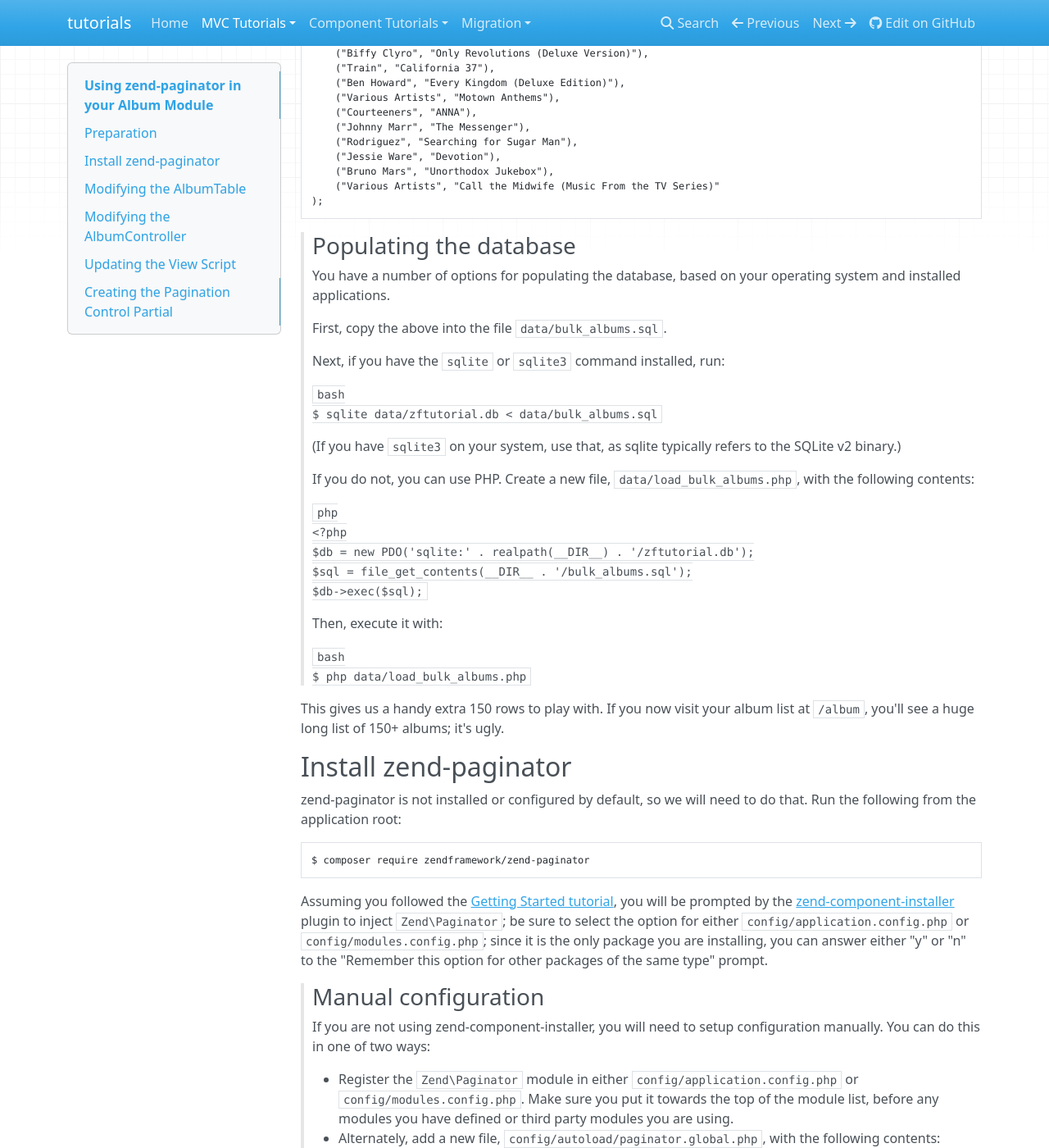
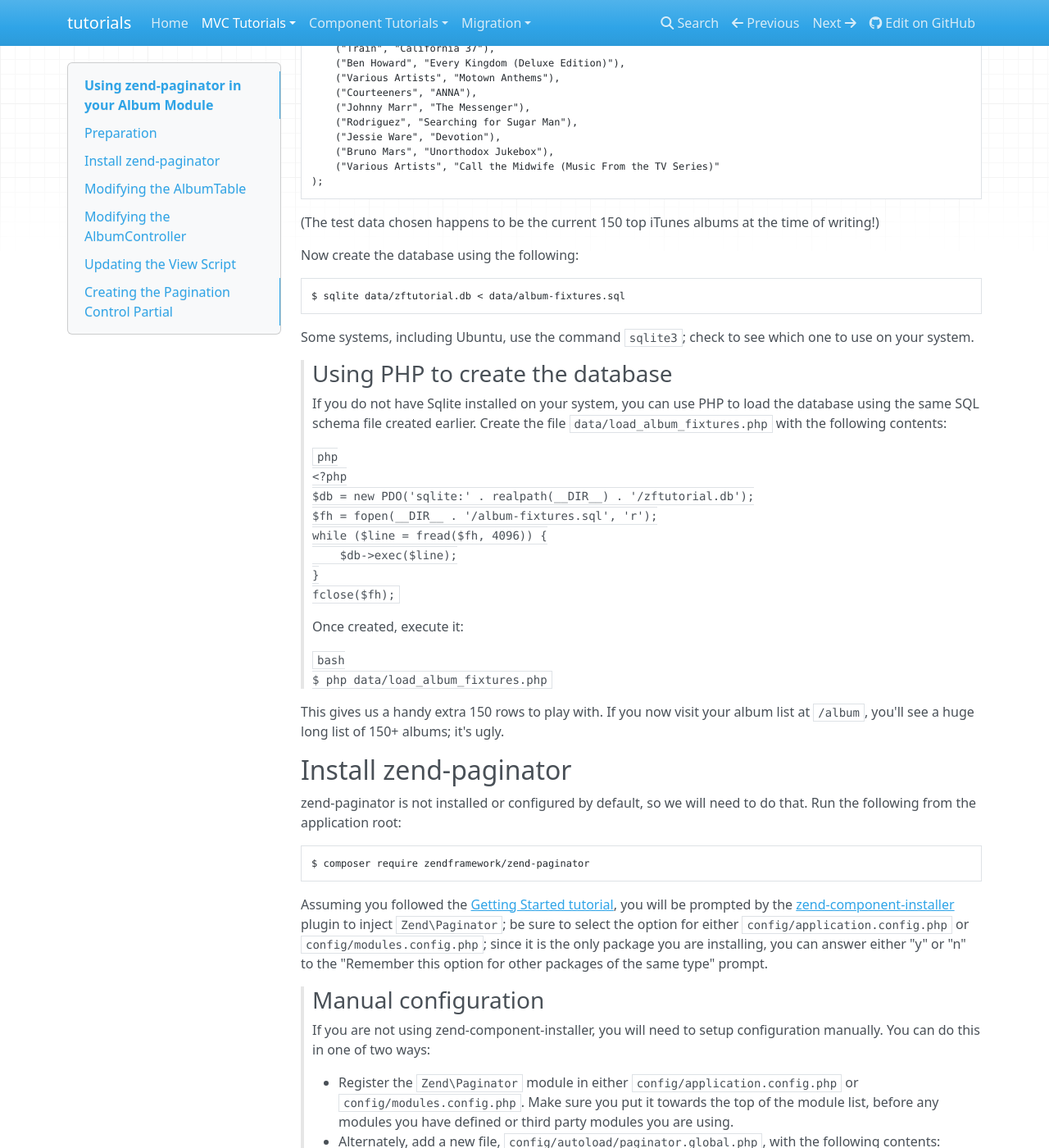
Before and after one commit to laminas/tutorials, an MkDocs documentation site: the page built from doc/book/pagination.md, in a window 1280 px wide and 1400 px high, scrolled down 3312 px. Shown: the whole window at 82% size. Built offline with MkDocs 1.6.1, drawn with Linux system fonts in a browser that asks for light colours; nearby versions of some CDN libraries; old or Windows-style settings are respelled for this version of MkDocs; some of the changed text lies outside the part shown.

Commit message:
Import data the same way as in the database and models tutorial

````diff
--- a/doc/book/pagination.md
+++ b/doc/book/pagination.md
@@ -5,7 +5,6 @@
 > Update to:
 >
 > - follow the changes in the user-guide
-> - use SQLite-compatible SQL syntax, and provide a script for inserting the data
 
 In this tutorial, we will use the [zend-paginator component](https://zendframework.github.io/zend-paginator/intro/)
 to add a handy pagination controller to the bottom of the album list.
@@ -21,9 +20,8 @@
 
 ## Preparation
 
-In order for us to have lots of albums in our database, you'll need to run the
-following SQL insert statement to insert the current 150 top iTunes albums (at
-the time of writing!):
+As before, we are going to use Sqlite, via PHP's PDO driver. Create a text file
+data/album-fixtures.sql with the following contents:
 
 ```sql
 INSERT INTO "album" ("artist", "title")
@@ -181,36 +179,38 @@
 );
 ```
 
-> ### Populating the database
+(The test data chosen happens to be the current 150 top iTunes albums at the
+time of writing!)
+
+Now create the database using the following:
+
+```bash
+$ sqlite data/zftutorial.db < data/album-fixtures.sql
+```
+
+Some systems, including Ubuntu, use the command `sqlite3`; check to see which
+one to use on your system.
+
+> ### Using PHP to create the database
 >
-> You have a number of options for populating the database, based on your
-> operating system and installed applications.
->
-> First, copy the above into the file `data/bulk_albums.sql`.
->
-> Next, if you have the `sqlite` or `sqlite3` command installed, run:
->
-> ```bash
-> $ sqlite data/zftutorial.db < data/bulk_albums.sql
-> ```
->
-> (If you have `sqlite3` on your system, use that, as sqlite typically refers to
-> the SQLite v2 binary.)
->
-> If you do not, you can use PHP. Create a new file, `data/load_bulk_albums.php`,
-> with the following contents:
+> If you do not have Sqlite installed on your system, you can use PHP to load
+> the database using the same SQL schema file created earlier. Create the file
+> `data/load_album_fixtures.php` with the following contents:
 >
 > ```php
 > <?php
 > $db = new PDO('sqlite:' . realpath(__DIR__) . '/zftutorial.db');
-> $sql = file_get_contents(__DIR__ . '/bulk_albums.sql');
-> $db->exec($sql);
+> $fh = fopen(__DIR__ . '/album-fixtures.sql', 'r');
+> while ($line = fread($fh, 4096)) {
+>     $db->exec($line);
+> }
+> fclose($fh);
 > ```
 >
-> Then, execute it with:
+> Once created, execute it:
 >
 > ```bash
-> $ php data/load_bulk_albums.php
+> $ php data/load_album_fixtures.php
 > ```
 
 This gives us a handy extra 150 rows to play with. If you now visit your album
````
